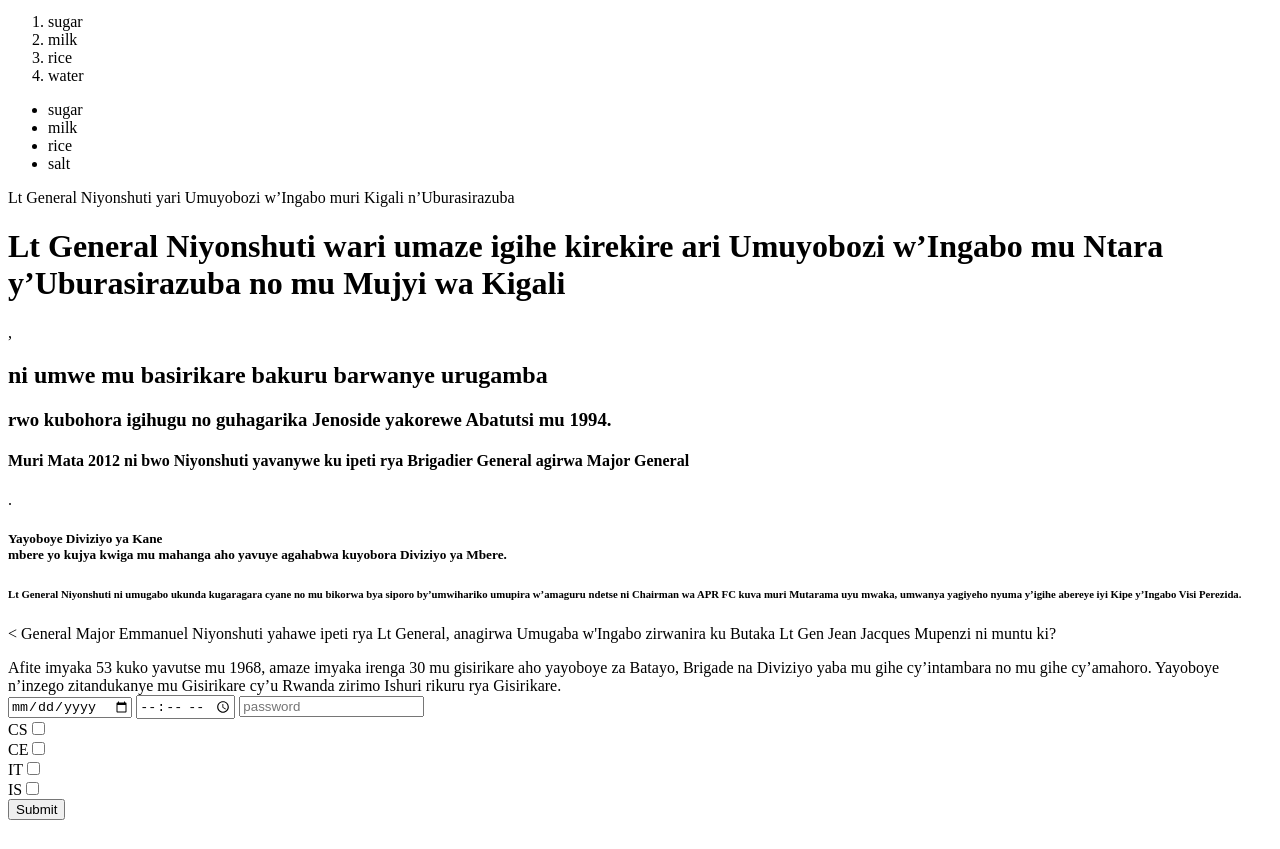
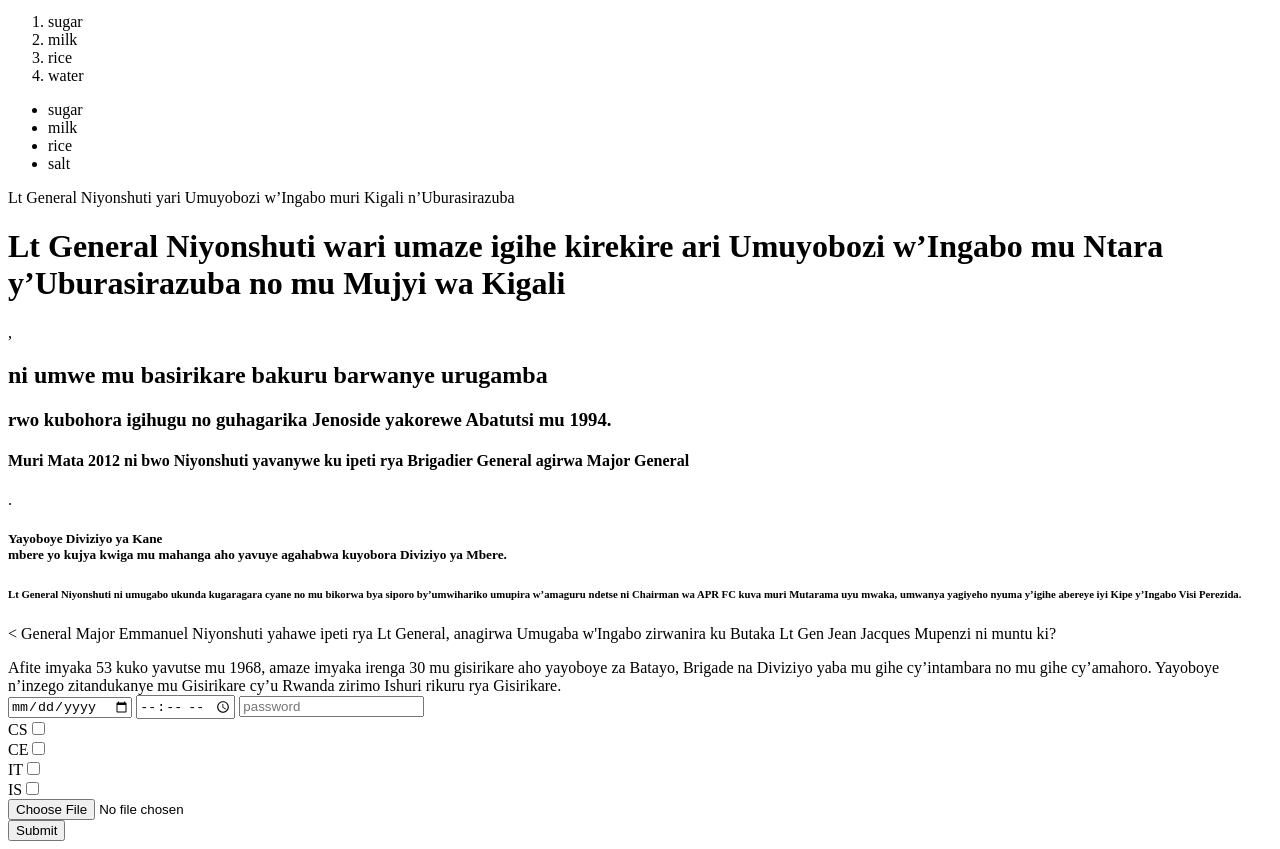
Before and after one commit to GODSON-001/ICTMUSANZE, a plain HTML site: page index.html in a window 1280 px wide. Shown: the part 99-948 px from the top of the page. Before the commit the page ends 927 px from the top, so only its background shows below. Drawn offline with Linux system fonts and the light colour scheme.

Commit message:
added a file

```diff
--- a/index.html
+++ b/index.html
@@ -44,6 +44,7 @@ CS<input type="checkbox" name="name3"><br>
 CE<input type="checkbox" name="name4"><br>
 IT<input type="checkbox" name="name5"><br>
 IS<input type="checkbox" name="name6"><br>
+<input type="file" name="auzamure"><br>
 <input type="submit">
 </form>
 </body>
```
